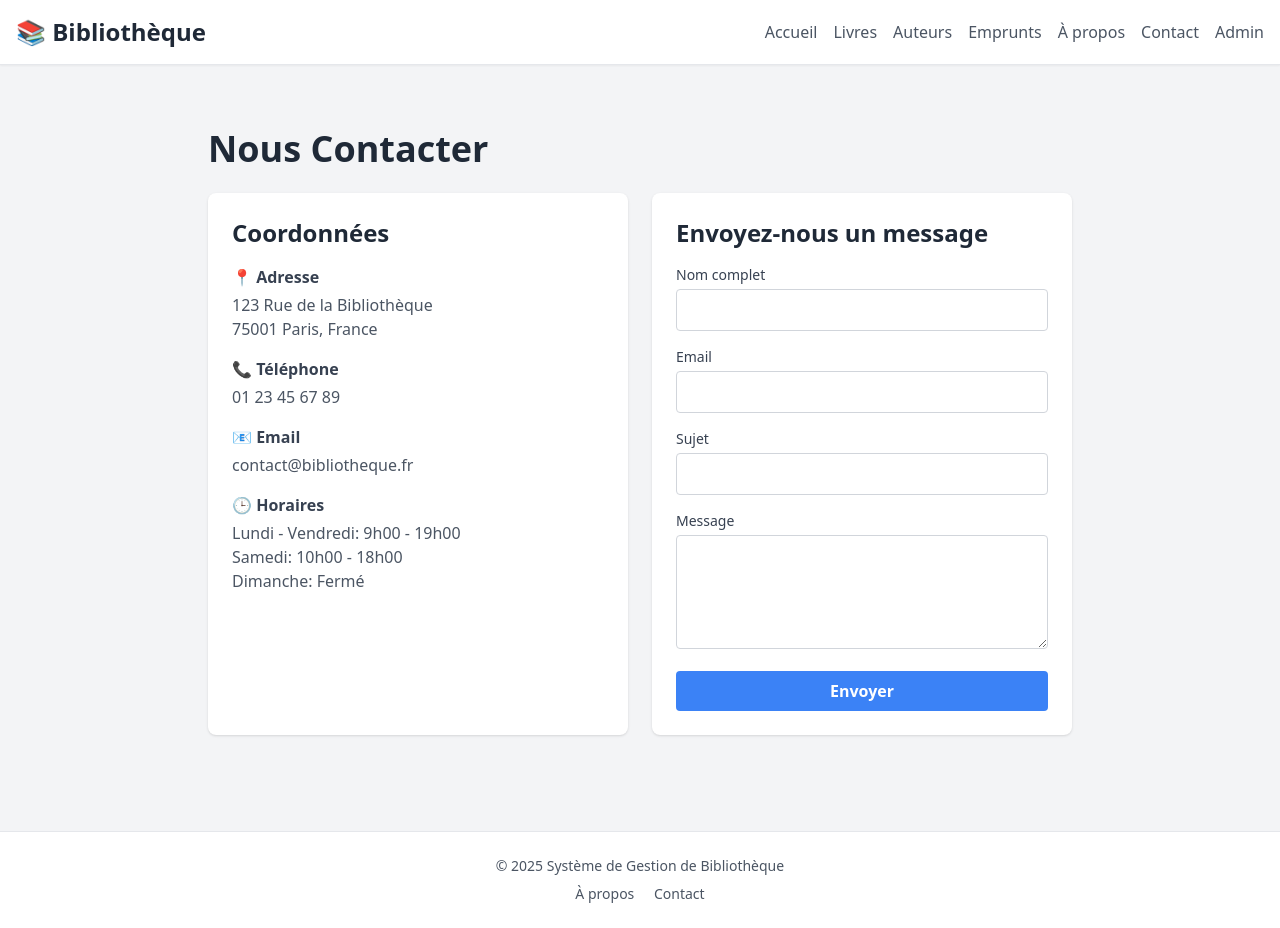
After one commit to Quentin-Cheron/ISITECH_2025_PYTHON_AVANCE, a Django app: page /contact/ in a window 1280 px wide. The commit adds this page. Run offline with Django 5.2, Linux system fonts and the light colour scheme; some libraries are stand-ins or nearby versions.

Commit message:
feat: add home, about and contact

```diff
--- /dev/null
+++ b/book/static_views.py
@@ -0,0 +1,28 @@
+from django.shortcuts import render
+
+
+def home(request):
+    """Page d'accueil"""
+    from .models import Book
+    from book.models import Loan
+    from author.models import Author
+
+    context = {
+        'total_books': Book.objects.count(),
+        'total_authors': Author.objects.count(),
+        'active_loans': Loan.objects.filter(status='active').count(),
+        'available_books': Book.objects.filter(available_copies__gt=0).count(),
+        'recent_books': Book.objects.all().order_by('-added_date')[:5],
+    }
+
+    return render(request, 'static/home.html', context)
+
+
+def about(request):
+    """Page À propos"""
+    return render(request, 'static/about.html')
+
+
+def contact(request):
+    """Page de contact"""
+    return render(request, 'static/contact.html')
--- a/book/templates/base.html
+++ b/book/templates/base.html
@@ -15,10 +15,13 @@
         <nav class="bg-white shadow-sm border-b border-gray-200 mb-8">
             <div class="container mx-auto px-4 py-4">
                 <div class="flex items-center justify-between">
-                    <a href="{% url 'book:index' %}" class="text-2xl font-bold text-gray-800">
+                    <a href="{% url 'static:home' %}" class="text-2xl font-bold text-gray-800">
                         📚 Bibliothèque
                     </a>
                     <div class="flex gap-4">
+                        <a href="{% url 'static:home' %}" class="text-gray-600 hover:text-blue-600 font-medium">
+                            Accueil
+                        </a>
                         <a href="{% url 'book:index' %}" class="text-gray-600 hover:text-blue-600 font-medium">
                             Livres
                         </a>
@@ -27,6 +30,12 @@
                         </a>
                         <a href="{% url 'loan:list' %}" class="text-gray-600 hover:text-blue-600 font-medium">
                             Emprunts
+                        </a>
+                        <a href="{% url 'static:about' %}" class="text-gray-600 hover:text-blue-600 font-medium">
+                            À propos
+                        </a>
+                        <a href="{% url 'static:contact' %}" class="text-gray-600 hover:text-blue-600 font-medium">
+                            Contact
                         </a>
                         <a href="{% url 'admin:index' %}" class="text-gray-600 hover:text-blue-600 font-medium">
                             Admin
@@ -45,6 +54,10 @@
         <footer class="bg-white border-t border-gray-200 mt-16 py-6">
             <div class="container mx-auto px-4 text-center text-gray-600 text-sm">
                 <p>&copy; {% now "Y" %} Système de Gestion de Bibliothèque</p>
+                <div class="mt-2 space-x-4">
+                    <a href="{% url 'static:about' %}" class="hover:text-blue-600">À propos</a>
+                    <a href="{% url 'static:contact' %}" class="hover:text-blue-600">Contact</a>
+                </div>
             </div>
         </footer>
 
--- /dev/null
+++ b/book/templates/static/contact.html
@@ -0,0 +1,76 @@
+{% extends 'base.html' %}
+
+{% block title %}Contact - Bibliothèque{% endblock %}
+
+{% block content %}
+<div class="container mx-auto px-4 py-8 max-w-4xl">
+    <h1 class="text-4xl font-bold text-gray-800 mb-6">Nous Contacter</h1>
+
+    <div class="grid grid-cols-1 md:grid-cols-2 gap-6">
+        <!-- Informations de contact -->
+        <div class="bg-white rounded-lg shadow p-6">
+            <h2 class="text-2xl font-semibold text-gray-800 mb-4">Coordonnées</h2>
+
+            <div class="space-y-4">
+                <div>
+                    <h3 class="font-semibold text-gray-700 mb-1">📍 Adresse</h3>
+                    <p class="text-gray-600">
+                        123 Rue de la Bibliothèque<br>
+                        75001 Paris, France
+                    </p>
+                </div>
+
+                <div>
+                    <h3 class="font-semibold text-gray-700 mb-1">📞 Téléphone</h3>
+                    <p class="text-gray-600">01 23 45 67 89</p>
+                </div>
+
+                <div>
+                    <h3 class="font-semibold text-gray-700 mb-1">📧 Email</h3>
+                    <p class="text-gray-600">contact@bibliotheque.fr</p>
+                </div>
+
+                <div>
+                    <h3 class="font-semibold text-gray-700 mb-1">🕒 Horaires</h3>
+                    <p class="text-gray-600">
+                        Lundi - Vendredi: 9h00 - 19h00<br>
+                        Samedi: 10h00 - 18h00<br>
+                        Dimanche: Fermé
+                    </p>
+                </div>
+            </div>
+        </div>
+
+        <!-- Formulaire de contact -->
+        <div class="bg-white rounded-lg shadow p-6">
+            <h2 class="text-2xl font-semibold text-gray-800 mb-4">Envoyez-nous un message</h2>
+
+            <form class="space-y-4">
+                <div>
+                    <label class="block text-sm font-medium text-gray-700 mb-1">Nom complet</label>
+                    <input type="text" class="w-full border border-gray-300 rounded px-3 py-2" required>
+                </div>
+
+                <div>
+                    <label class="block text-sm font-medium text-gray-700 mb-1">Email</label>
+                    <input type="email" class="w-full border border-gray-300 rounded px-3 py-2" required>
+                </div>
+
+                <div>
+                    <label class="block text-sm font-medium text-gray-700 mb-1">Sujet</label>
+                    <input type="text" class="w-full border border-gray-300 rounded px-3 py-2" required>
+                </div>
+
+                <div>
+                    <label class="block text-sm font-medium text-gray-700 mb-1">Message</label>
+                    <textarea rows="4" class="w-full border border-gray-300 rounded px-3 py-2" required></textarea>
+                </div>
+
+                <button type="submit" class="bg-blue-500 hover:bg-blue-700 text-white font-bold py-2 px-6 rounded w-full">
+                    Envoyer
+                </button>
+            </form>
+        </div>
+    </div>
+</div>
+{% endblock %}
--- a/core/urls.py
+++ b/core/urls.py
@@ -4,6 +4,7 @@ from django.contrib import admin
 from django.urls import include, path
 
 urlpatterns = [
+    path("", include("book.static_urls")),
     path("admin/", admin.site.urls),
     path("book/", include("book.urls", namespace="book")),
     path("author/", include("author.urls", namespace="author")),
```
Also changed, not shown: book/static_urls.py (added, +10 -0 lines), book/templates/static/about.html (added, +49 -0 lines), book/templates/static/home.html (added, +61 -0 lines).
